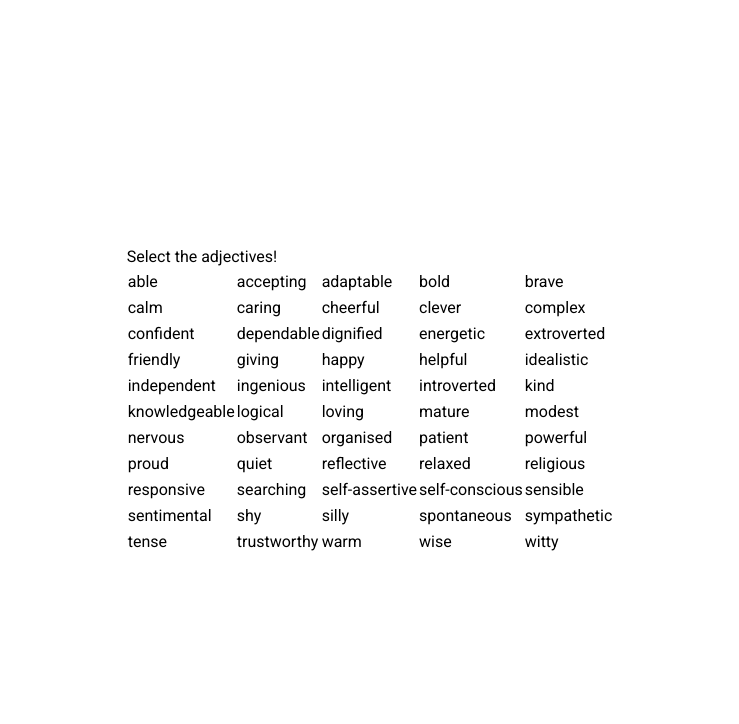
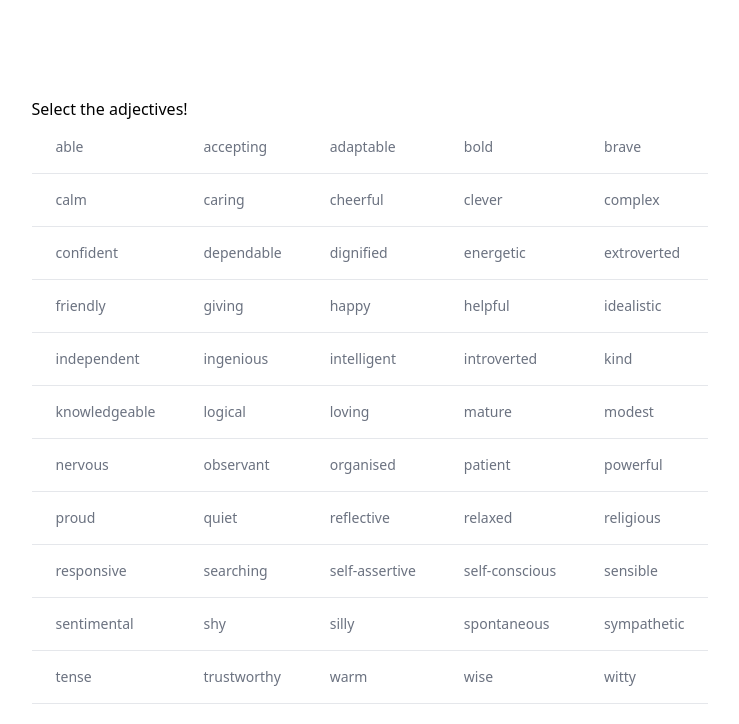
Before and after one commit to fsantiag/johari-window, a SvelteKit app: page /selection in a window 1280 px wide. Shown: the top 724 px of the page, without its empty margins (270-1009 px from the left). Built offline with nearby package versions, Linux system fonts and the light colour scheme.

Commit message:
add some style to the adjectives table

```diff
--- a/src/routes/+page.svelte
+++ b/src/routes/+page.svelte
@@ -3,6 +3,6 @@
 
 <style lang="postcss">
 	:global(html) {
-		background-color: theme(colors.purple);
+		background-color: theme(colors.purple.100);
 	}
 </style>
--- a/src/routes/selection/+page.svelte
+++ b/src/routes/selection/+page.svelte
@@ -1,83 +1,83 @@
 <p>Select the adjectives!</p>
-
-<table class="table-auto">
+<div class="relative overflow-x-auto"></div>
+<table class="w-full text-sm text-left text-gray-500 dark:text-gray-400">
 	<tbody class="adjectives">
-        <tr>
-			<td>able</td>
-			<td>accepting</td>
-			<td>adaptable</td>
-			<td>bold</td>
-			<td>brave</td>
+        <tr class="bg-white border-b dark:bg-gray-800 dark:border-gray-700">
+			<td class="px-6 py-4 hover:bg-blue-900">able</td>
+			<td class="px-6 py-4 hover:bg-blue-900">accepting</td>
+			<td class="px-6 py-4 hover:bg-blue-900">adaptable</td>
+			<td class="px-6 py-4 hover:bg-blue-900">bold</td>
+			<td class="px-6 py-4 hover:bg-blue-900">brave</td>
 		</tr>
-		<tr>
-			<td>calm</td>
-			<td>caring</td>
-			<td>cheerful</td>
-			<td>clever</td>
-			<td>complex</td>
+		<tr class="bg-white border-b dark:bg-gray-800 dark:border-gray-700">
+			<td class="px-6 py-4 hover:bg-blue-900">calm</td>
+			<td class="px-6 py-4 hover:bg-blue-900">caring</td>
+			<td class="px-6 py-4 hover:bg-blue-900">cheerful</td>
+			<td class="px-6 py-4 hover:bg-blue-900">clever</td>
+			<td class="px-6 py-4 hover:bg-blue-900">complex</td>
 		</tr>
-		<tr>
-			<td>confident</td>
-			<td>dependable</td>
-			<td>dignified</td>
-			<td>energetic</td>
-			<td>extroverted</td>
+		<tr class="bg-white border-b dark:bg-gray-800 dark:border-gray-700">
+			<td class="px-6 py-4 hover:bg-blue-900">confident</td>
+			<td class="px-6 py-4 hover:bg-blue-900">dependable</td>
+			<td class="px-6 py-4 hover:bg-blue-900">dignified</td>
+			<td class="px-6 py-4 hover:bg-blue-900">energetic</td>
+			<td class="px-6 py-4 hover:bg-blue-900">extroverted</td>
 		</tr>
-		<tr>
-			<td>friendly</td>
-			<td>giving</td>
-			<td>happy</td>
-			<td>helpful</td>
-			<td>idealistic</td>
+		<tr class="bg-white border-b dark:bg-gray-800 dark:border-gray-700">
+			<td class="px-6 py-4 hover:bg-blue-900">friendly</td>
+			<td class="px-6 py-4 hover:bg-blue-900">giving</td>
+			<td class="px-6 py-4 hover:bg-blue-900">happy</td>
+			<td class="px-6 py-4 hover:bg-blue-900">helpful</td>
+			<td class="px-6 py-4 hover:bg-blue-900">idealistic</td>
 		</tr>
-		<tr
-			><td>independent</td>
-			<td>ingenious</td>
-			<td>intelligent</td>
-			<td>introverted</td>
-			<td>kind</td>
+		<tr class="bg-white border-b dark:bg-gray-800 dark:border-gray-700"
+			><td class="px-6 py-4 hover:bg-blue-900">independent</td>
+			<td class="px-6 py-4 hover:bg-blue-900">ingenious</td>
+			<td class="px-6 py-4 hover:bg-blue-900">intelligent</td>
+			<td class="px-6 py-4 hover:bg-blue-900">introverted</td>
+			<td class="px-6 py-4 hover:bg-blue-900">kind</td>
 		</tr>
-		<tr>
-			<td>knowledgeable</td>
-			<td>logical</td>
-			<td>loving</td>
-			<td>mature</td>
-			<td>modest</td>
+		<tr class="bg-white border-b dark:bg-gray-800 dark:border-gray-700">
+			<td class="px-6 py-4 hover:bg-blue-900">knowledgeable</td>
+			<td class="px-6 py-4 hover:bg-blue-900">logical</td>
+			<td class="px-6 py-4 hover:bg-blue-900">loving</td>
+			<td class="px-6 py-4 hover:bg-blue-900">mature</td>
+			<td class="px-6 py-4 hover:bg-blue-900">modest</td>
 		</tr>
-		<tr>
-			<td>nervous</td>
-			<td>observant</td>
-			<td>organised</td>
-			<td>patient</td>
-			<td>powerful</td>
+		<tr class="bg-white border-b dark:bg-gray-800 dark:border-gray-700">
+			<td class="px-6 py-4 hover:bg-blue-900">nervous</td>
+			<td class="px-6 py-4 hover:bg-blue-900">observant</td>
+			<td class="px-6 py-4 hover:bg-blue-900">organised</td>
+			<td class="px-6 py-4 hover:bg-blue-900">patient</td>
+			<td class="px-6 py-4 hover:bg-blue-900">powerful</td>
 		</tr>
-		<tr>
-			<td>proud</td>
-			<td>quiet</td>
-			<td>reflective</td>
-			<td>relaxed</td>
-			<td>religious</td>
+		<tr class="bg-white border-b dark:bg-gray-800 dark:border-gray-700">
+			<td class="px-6 py-4 hover:bg-blue-900">proud</td>
+			<td class="px-6 py-4 hover:bg-blue-900">quiet</td>
+			<td class="px-6 py-4 hover:bg-blue-900">reflective</td>
+			<td class="px-6 py-4 hover:bg-blue-900">relaxed</td>
+			<td class="px-6 py-4 hover:bg-blue-900">religious</td>
 		</tr>
-		<tr>
-			<td>responsive</td>
-			<td>searching</td>
-			<td>self-assertive</td>
-			<td>self-conscious</td>
-			<td>sensible</td>
+		<tr class="bg-white border-b dark:bg-gray-800 dark:border-gray-700">
+			<td class="px-6 py-4 hover:bg-blue-900">responsive</td>
+			<td class="px-6 py-4 hover:bg-blue-900">searching</td>
+			<td class="px-6 py-4 hover:bg-blue-900">self-assertive</td>
+			<td class="px-6 py-4 hover:bg-blue-900">self-conscious</td>
+			<td class="px-6 py-4 hover:bg-blue-900">sensible</td>
 		</tr>
-		<tr>
-			<td>sentimental</td>
-			<td>shy</td>
-			<td>silly</td>
-			<td>spontaneous</td>
-			<td>sympathetic</td>
+		<tr class="bg-white border-b dark:bg-gray-800 dark:border-gray-700">
+			<td class="px-6 py-4 hover:bg-blue-900">sentimental</td>
+			<td class="px-6 py-4 hover:bg-blue-900">shy</td>
+			<td class="px-6 py-4 hover:bg-blue-900">silly</td>
+			<td class="px-6 py-4 hover:bg-blue-900">spontaneous</td>
+			<td class="px-6 py-4 hover:bg-blue-900">sympathetic</td>
 		</tr>
-		<tr>
-			<td>tense</td>
-			<td>trustworthy</td>
-			<td>warm</td>
-			<td>wise</td>
-			<td>witty</td>
+		<tr class="bg-white border-b dark:bg-gray-800 dark:border-gray-700">
+			<td class="px-6 py-4 hover:bg-blue-900">tense</td>
+			<td class="px-6 py-4 hover:bg-blue-900">trustworthy</td>
+			<td class="px-6 py-4 hover:bg-blue-900">warm</td>
+			<td class="px-6 py-4 hover:bg-blue-900">wise</td>
+			<td class="px-6 py-4 hover:bg-blue-900">witty</td>
 		</tr>
 	</tbody>
 </table>
--- a/tailwind.config.cjs
+++ b/tailwind.config.cjs
@@ -1,37 +1,6 @@
 /** @type {import('tailwindcss').Config} */
 export default {
   content: ['./src/**/*.{html,js,svelte,ts}'],
-  theme: {
-    screens: {
-      sm: '480px',
-      md: '768px',
-      lg: '976px',
-      xl: '1440px',
-    },
-    colors: {
-      'blue': '#1fb6ff',
-      'purple': '#7e5bef',
-      'pink': '#ff49db',
-      'orange': '#ff7849',
-      'green': '#13ce66',
-      'yellow': '#ffc82c',
-      'gray-dark': '#273444',
-      'gray': '#8492a6',
-      'gray-light': '#d3dce6',
-    },
-    fontFamily: {
-      sans: ['Roboto', 'sans-serif'],
-      serif: ['Roboto', 'serif'],
-    },
-    extend: {
-      spacing: {
-        '128': '32rem',
-        '144': '36rem',
-      },
-      borderRadius: {
-        '4xl': '2rem',
-      }
-    }
-  },
+  theme: {},
   plugins: [],
 }
```
